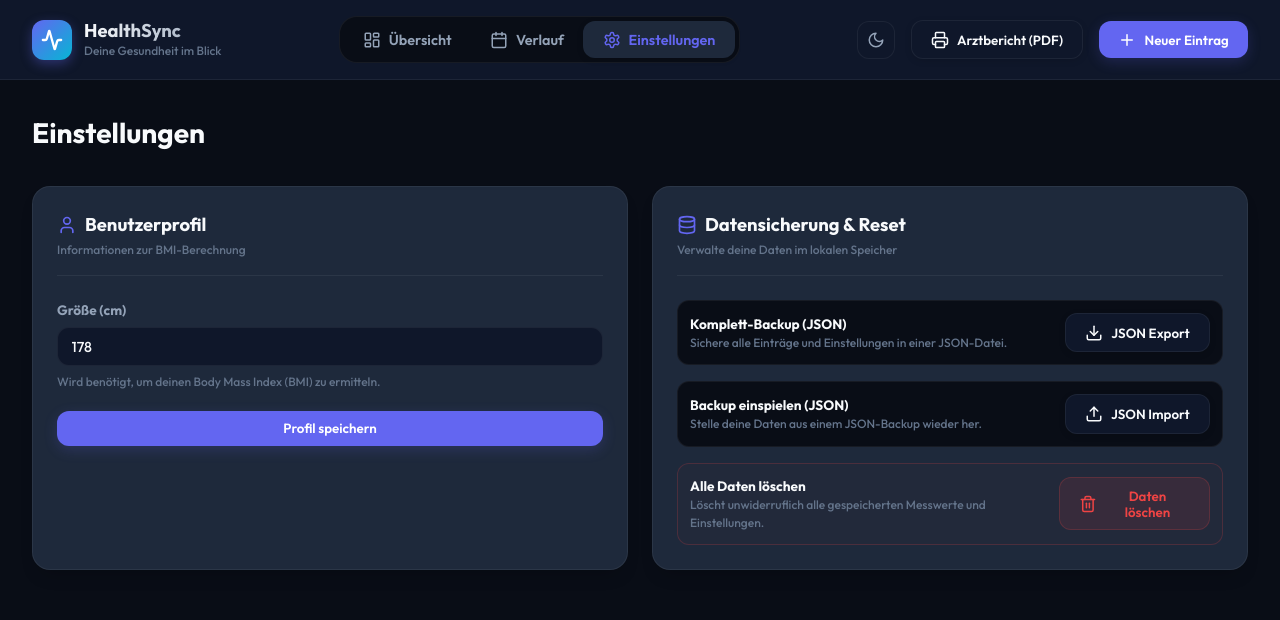
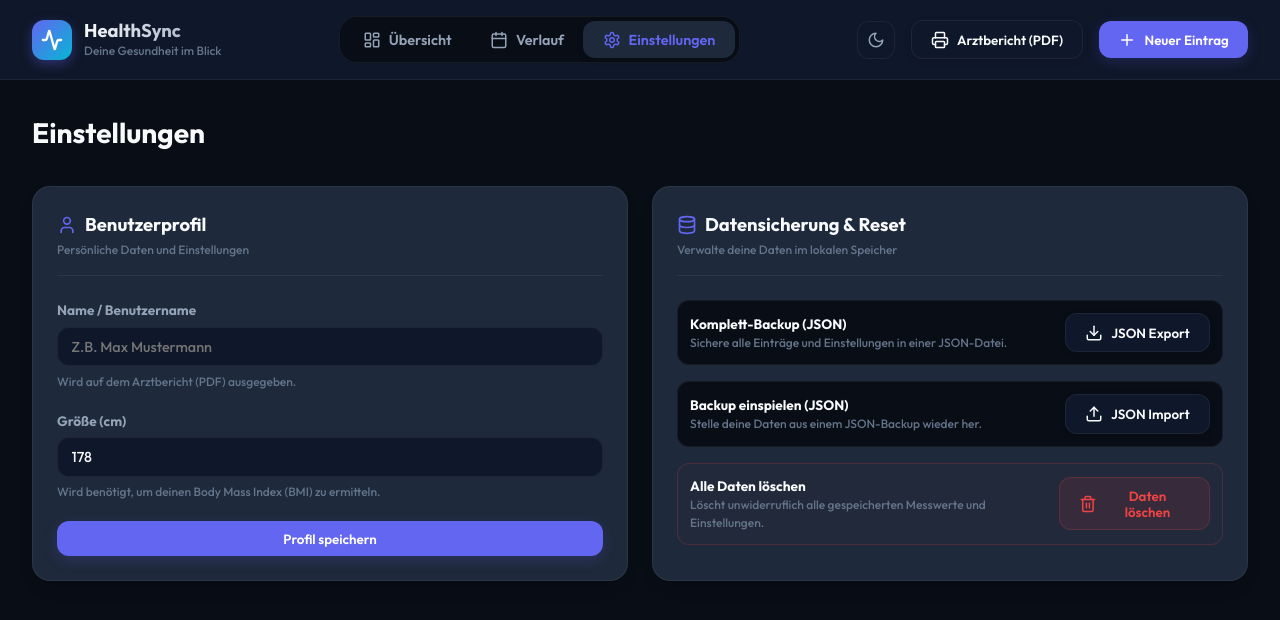
Before and after one commit to hucky61/meine-gesundheit, a React (Vite) app: page / in a window 1280 px wide. Both pictures are taken after a click on the button "Einstellungen". Shown: the top 620 px of the page. Built offline with nearby package versions, Linux system fonts and the light colour scheme.

Commit message:
Add user name to profile settings and print header

```diff
--- a/src/App.jsx
+++ b/src/App.jsx
@@ -16,7 +16,7 @@ import {
 
 export default function App() {
     const [records, setRecords] = useState([]);
-    const [settings, setSettings] = useState({ height: 178 });
+    const [settings, setSettings] = useState({ height: 178, name: '' });
     const [activeTab, setActiveTab] = useState('dashboard');
     const [theme, setTheme] = useState('dark');
     const [isModalOpen, setIsModalOpen] = useState(false);
--- a/src/components/DashboardView.jsx
+++ b/src/components/DashboardView.jsx
@@ -214,7 +214,7 @@ export default function DashboardView({ records, settings, onSelectTab }) {
 
             {/* Print Only Header Banner */}
             <div className="print-only print-header">
-                <h1>HealthSync Arztbericht</h1>
+                <h1>HealthSync Arztbericht {settings.name ? `für ${settings.name}` : ''}</h1>
                 <p>Erstellt am: {new Date().toLocaleDateString('de-DE')} | Analysezeitraum: {timeRange === 'all' ? 'Alle Messungen' : `Letzte ${timeRange} Tage`}</p>
                 {settings.height && <p>Körpergröße: {settings.height} cm</p>}
             </div>
--- a/src/components/SettingsView.jsx
+++ b/src/components/SettingsView.jsx
@@ -4,10 +4,12 @@ import { downloadFile } from '../utils/storage';
 
 export default function SettingsView({ records, settings, onSaveSettings, onImportJSON, onClearData, showToast }) {
     const [height, setHeight] = useState(settings.height || '');
+    const [name, setName] = useState(settings.name || '');
     const jsonInputRef = useRef(null);
 
     useEffect(() => {
         setHeight(settings.height || '');
+        setName(settings.name || '');
     }, [settings]);
 
     const handleSaveProfile = (e) => {
@@ -17,7 +19,7 @@ export default function SettingsView({ records, settings, onSaveSettings, onImpo
             showToast('Bitte trage eine realistische Körpergröße ein (100 - 250 cm).', 'error');
             return;
         }
-        onSaveSettings({ ...settings, height: heightNum });
+        onSaveSettings({ ...settings, height: heightNum, name: name.trim() });
         showToast('Profil erfolgreich gespeichert.', 'success');
     };
 
@@ -64,9 +66,21 @@ export default function SettingsView({ records, settings, onSaveSettings, onImpo
                 <div className="card settings-card">
                     <div className="settings-card-header">
                         <h3><User size={20} /> Benutzerprofil</h3>
-                        <p>Informationen zur BMI-Berechnung</p>
+                        <p>Persönliche Daten und Einstellungen</p>
                     </div>
                     <form className="settings-card-body" onSubmit={handleSaveProfile}>
+                        <div className="form-group">
+                            <label htmlFor="setting-name">Name / Benutzername</label>
+                            <input
+                                type="text"
+                                id="setting-name"
+                                className="text-input"
+                                placeholder="Z.B. Max Mustermann"
+                                value={name}
+                                onChange={(e) => setName(e.target.value)}
+                            />
+                            <p className="form-help">Wird auf dem Arztbericht (PDF) ausgegeben.</p>
+                        </div>
                         <div className="form-group">
                             <label htmlFor="setting-height">Größe (cm)</label>
                             <input
--- a/src/utils/storage.js
+++ b/src/utils/storage.js
@@ -22,11 +22,12 @@ export function saveRecords(records) {
 
 export function loadSettings() {
     const saved = localStorage.getItem(SETTINGS_KEY);
-    if (!saved) return { height: 178 };
+    if (!saved) return { height: 178, name: '' };
     try {
-        return JSON.parse(saved);
+        const parsed = JSON.parse(saved);
+        return { height: 178, name: '', ...parsed };
     } catch (e) {
-        return { height: 178 };
+        return { height: 178, name: '' };
     }
 }
 
```
